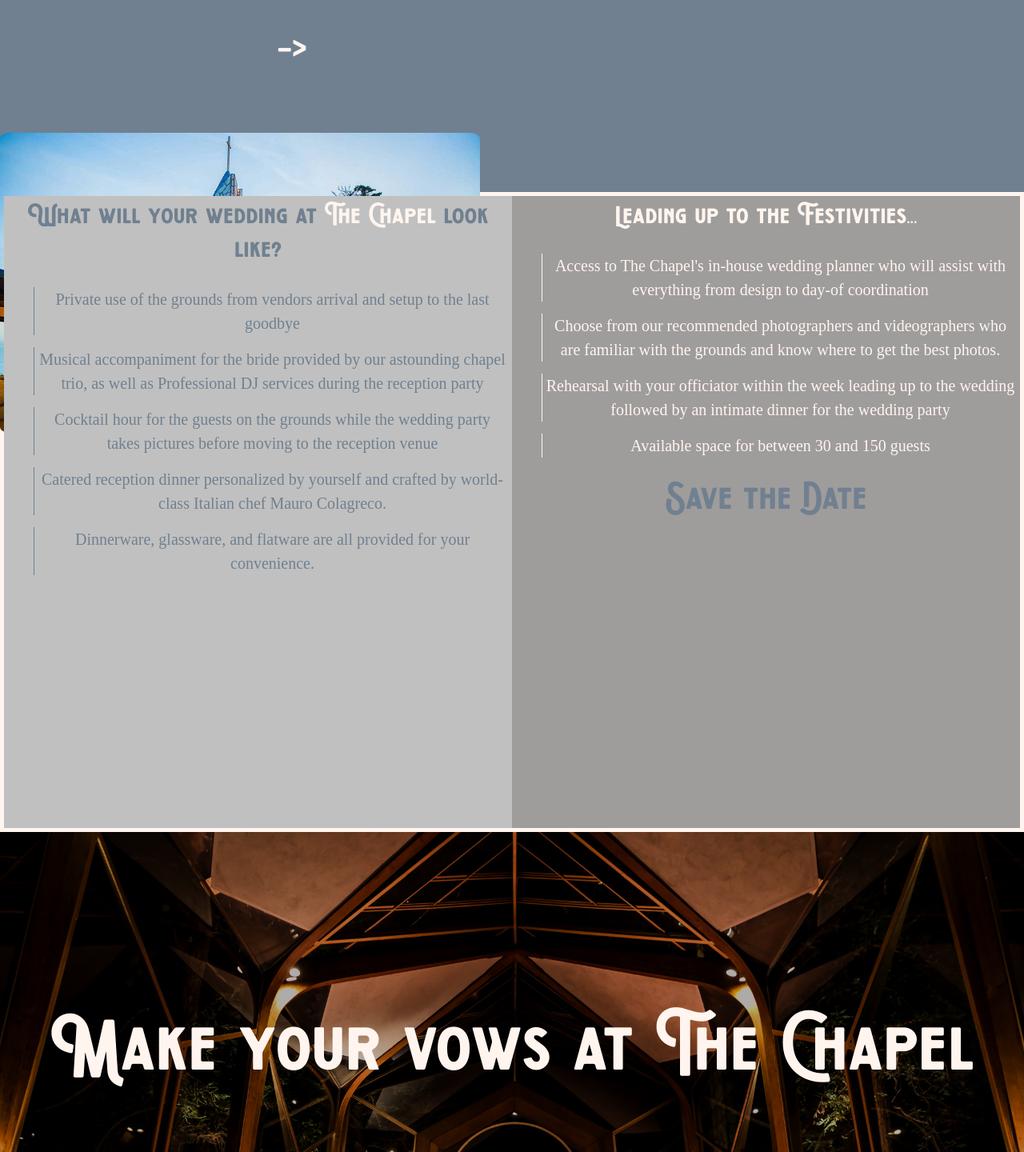
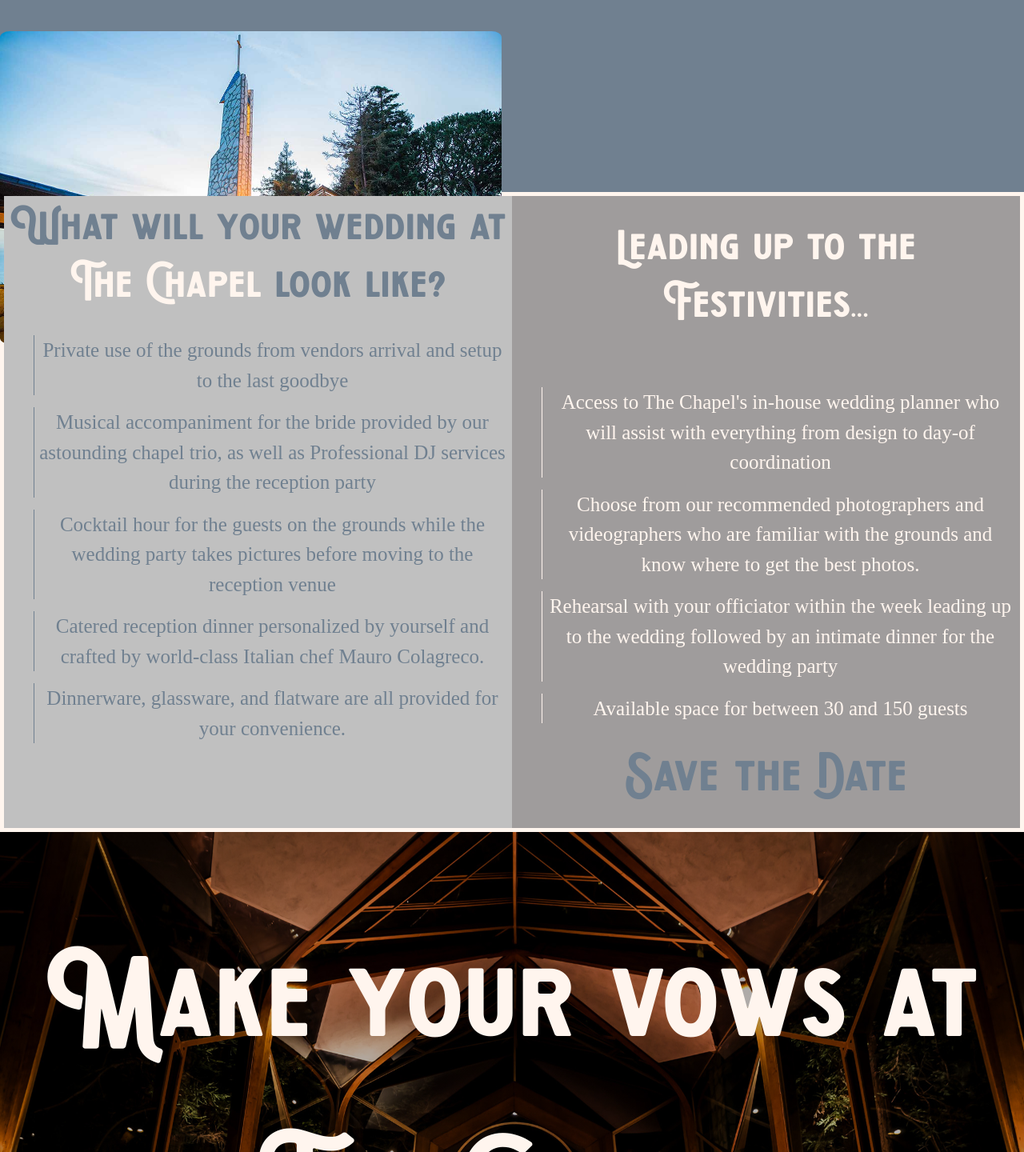
Before and after one commit to jalynnjk/venue-booker, a React (Create React App) app: page / in a window 1280 px wide. Shown: the part 1360-2800 px from the top of the page at 80% size. Built offline with nearby package versions, Linux system fonts and the light colour scheme.

Commit message:
Desktop styling

```diff
--- a/src/components/booking_confirmation/booking_confirmation.css
+++ b/src/components/booking_confirmation/booking_confirmation.css
@@ -52,3 +52,10 @@
     align-self: center;
     margin-top: 10px;
 }
+
+@media screen and (min-width: 900px) {
+    .input {
+        width: 750px;
+        align-self: center;
+    }
+}
--- a/src/components/booking_portal/booking_portal.css
+++ b/src/components/booking_portal/booking_portal.css
@@ -37,3 +37,20 @@
     align-self: center;
     margin-top: 10px;
 }
+
+@media screen and (min-width: 900px) {
+    .calendar {
+        flex-basis: 35%;
+    }
+    .booking-title {
+        flex-basis: 100%;
+        font-size: 80px;
+    }
+    .booking-request {
+        justify-content: center;
+    }
+    .req-input{
+        width: 750px;
+        align-self: center;
+    }
+}
--- a/src/components/home_page/HomePage.js
+++ b/src/components/home_page/HomePage.js
@@ -73,7 +73,7 @@
 					</ul>
 				</div>
 				<div className='interior-div-2'>
-					<h1 className='interior-title'>Leading up to the Festivities...</h1>
+					<h1 className='interior-title  interior-title-2'>Leading up to the Festivities...</h1>
 					<ul>
 						<li className='chapel-list-2'>
 							Access to The Chapel's in-house wedding planner who will assist
--- a/src/components/home_page/home_page.css
+++ b/src/components/home_page/home_page.css
@@ -81,20 +81,22 @@
         justify-content: space-between;
         padding-top: 50px;
     }
+    .enter-link {
+        font-size: 175px;
+    }
     .chapel-desc {
         max-width: 700px;
         padding: 40px;
         padding-top: 100px;
-        padding-left: 70px;
     }
     .chapel-grounds-img {
-        max-width: 600px;
+        max-width: 49vw;
     }
     .chapel-interior-link {
         font-size: 60px;
     }
     .arrow {
-        display: block;
+        display: inline;
     }
 }
 /* About Chapel Continued */
@@ -159,6 +161,22 @@
     .interior-title {
         font-size: 35px;
     }
+}
+
+@media screen and (min-width: 900px) {
+    .interior-title  {
+        font-size: 60px;
+    }
+    .interior-title-2  {
+        margin-top: 4%;
+        margin-bottom: 65px;
+    }
+    .chapel-list, .chapel-list-2 {
+        font-size: 25px;
+    }
+    .booking-anchor {
+        font-size: 70px;
+    }
 
 }
 /* Link to Booking Portal Section */
@@ -182,6 +200,14 @@
     color: slategray;
 }
 
+@media screen and (min-width: 500px) {
+    .booking-link-wrapper {
+        padding-top: 100px;
+    }
+    .booking-link {
+        font-size: 160px;
+    }
+}
 /* Footer Section */
 .footer {
     background-color: slategray;
@@ -220,3 +246,22 @@
 .owner-portal:hover {
     color: seashell;
 }
+
+@media screen and (min-width: 500px){
+    .contact-info {
+        font-size: 20px;
+        padding-top: 20px;
+    }
+    .socials {
+        margin-top: 8%;
+    }
+}
+
+@media screen and (min-width: 900px) {
+    .contact-info {
+        flex-basis: 50%;
+    }
+    .socials {
+        margin-top: 2.5%;
+    }
+}
--- a/src/components/owner_portal/owner_portal.css
+++ b/src/components/owner_portal/owner_portal.css
@@ -52,3 +52,10 @@
     color: seashell;
     cursor: pointer;
 }
+
+@media screen and (min-width: 900px) {
+    #request-card  {
+        width: 55%;
+        align-self: center;
+    }
+}
```
